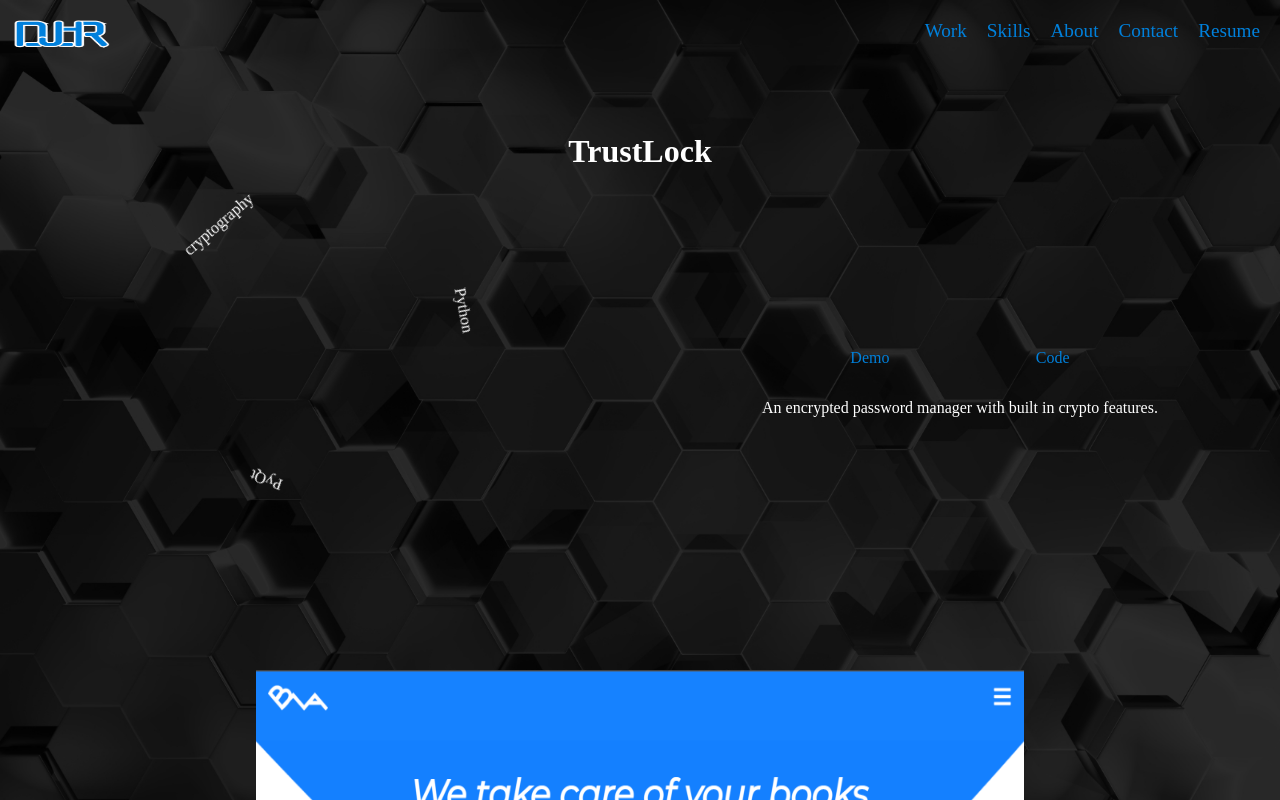
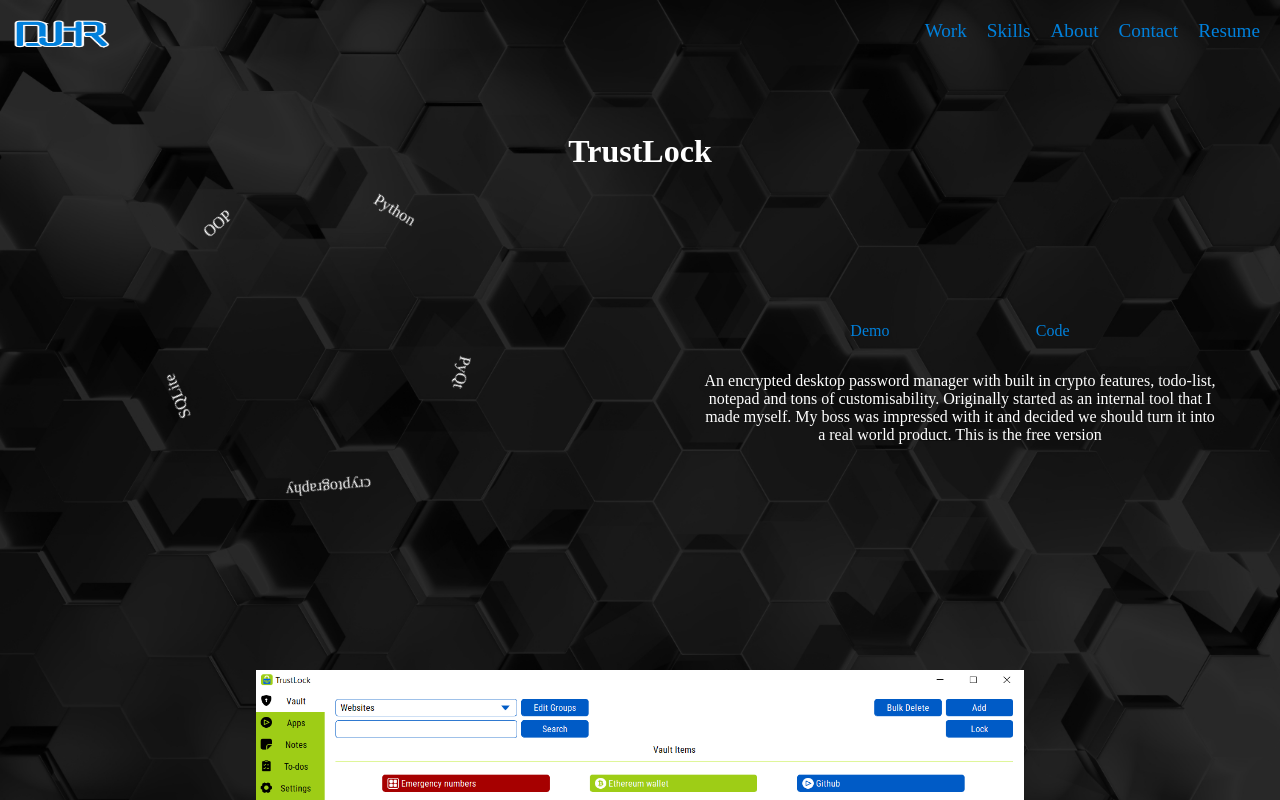
Before and after one commit to daniel-deru/portifolio4, a Next.js app: page /work/trustlock in a window 1280 px wide. Built offline with nearby package versions, Linux system fonts and the light colour scheme; a web font is replaced by a local one.

Commit message:
updated projects

```diff
--- a/pages/skills.js
+++ b/pages/skills.js
@@ -1,5 +1,7 @@
 import { useRef, useState, useEffect } from "react"
 import { motion, useTransform, useMotionValue } from "framer-motion"
+
+// https://dev.to/holdmypotion/react-marquee-in-framer-motion-3d5a
 
 import { Orbit } from "../components/styled/Orbit.styled";
 import SkillsPage  from "./styled/skills.styled";
--- a/projects.json
+++ b/projects.json
@@ -1,11 +1,11 @@
 [    {
         "name": "TrustLock",
         "path": "trustlock",
-        "image": "Bookworm accounting.PNG",
-        "github": "https://github.com/daniel-deru/accounting",
-        "url": "https://accounting.danielderu.net",
-        "description": "An encrypted password manager with built in crypto features.",
-        "stack": ["Python", "PyQt", "cryptography"]
+        "image": "TrustLock.png",
+        "github": "https://github.com/daniel-deru/trustlock-free",
+        "url": "https://trustlock.danielderu.net",
+        "description": "An encrypted desktop password manager with built in crypto features, todo-list, notepad and tons of customisability. Originally started as an internal tool that I made myself. My boss was impressed with it and decided we should turn it into a real world product. This is the free version",
+        "stack": ["Python", "PyQt", "cryptography", "SQLite", "OOP"]
     },
     {
         "name": "Cryptograph",
@@ -13,7 +13,7 @@
         "image": "cryptograph.PNG",
         "github": "https://github.com/daniel-deru/react-cryptograpg",
         "url": "https://cryptograph.danielderu.net",
-        "description": "Encode your messages in your favorite base or format and optionally add an encryption key to make sure the message is safe. The AES encryption is used for the secret key.",
+        "description": "Encode your messages in your favorite base or format and optionally add an encryption key to make sure the message is safe. The AES encryption is used for the secret key. I just thought it was a cool project to build.",
         "stack": ["TypeScript", "ReactJS", "Redux", "Styled-Components", "Framer Motion", "NodeJS", "ExpressJS"]
     },
     {
@@ -22,7 +22,7 @@
         "image": "charter.PNG",
         "github": "https://github.com/daniel-deru/GraphMate",
         "url": "https://charter.danielderu.net",
-        "description": "Create stylish charts and download them in PNG or SVG at any size.",
+        "description": "Create stylish charts and download them in PNG or SVG at any size. This was a final project for a computer science course. I liked the idea of making cool charts.",
         "stack": ["JavaScript", "ReactJS", "Redux", "NodeJS", "ExpressJS"]
     },
     {
```
Also changed, not shown: public/TrustLock.png (added).
